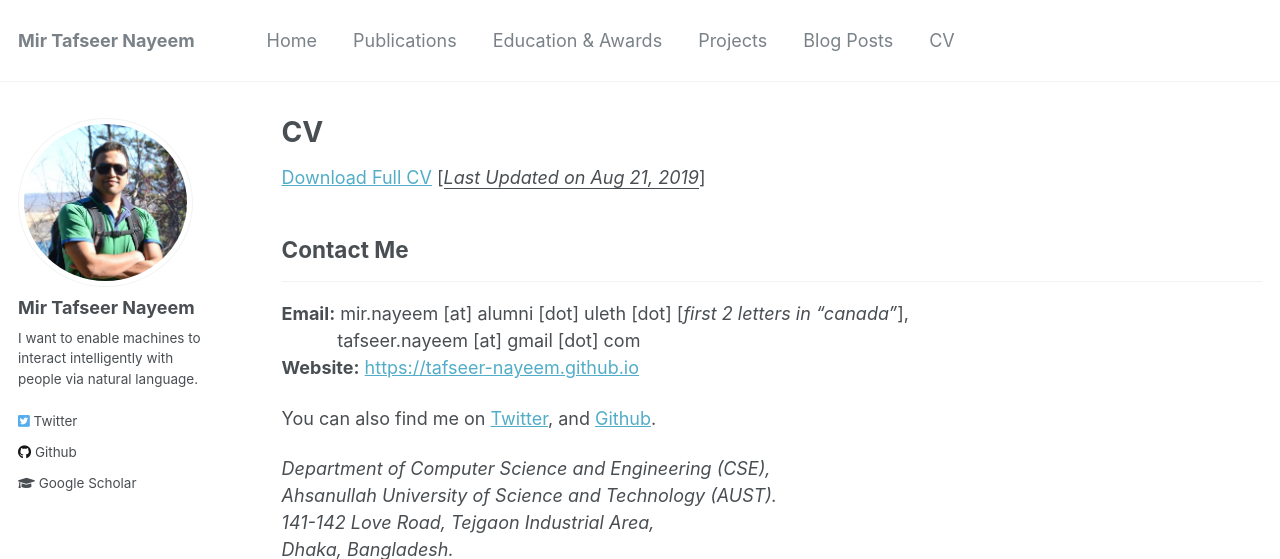
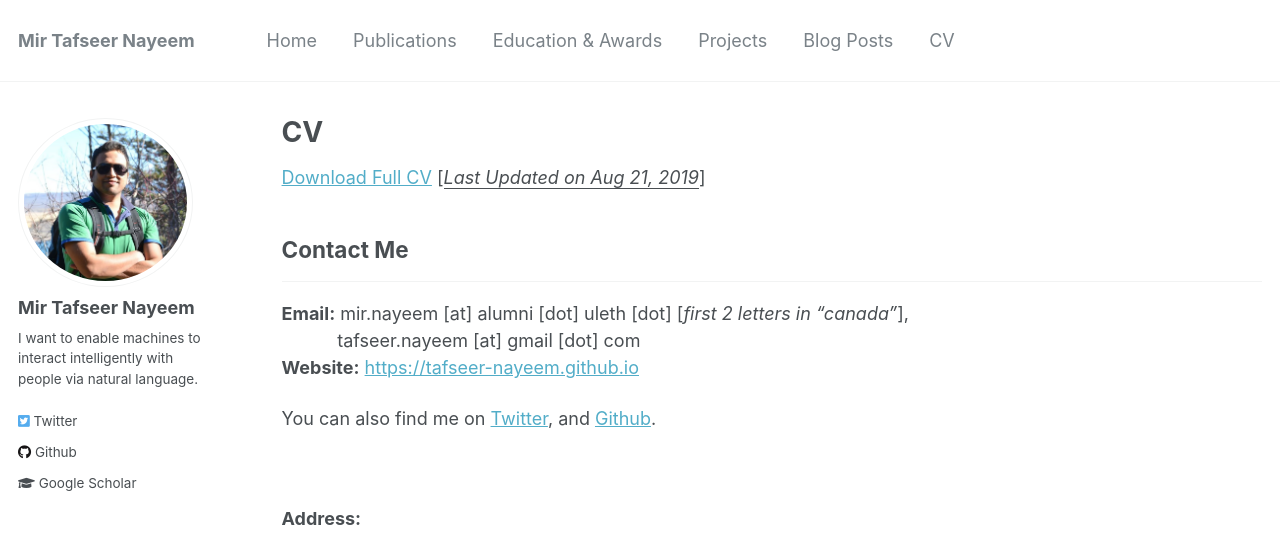
Before and after one commit to sujan-sarker/sujan-sarker.github.io, a Jekyll site: the page built from _pages/cv.md, in a window 1280 px wide and 900 px high, cut to the strip 0-559 px from the top of the window. Built offline with Jekyll 4.4.1, drawn with Linux system fonts in a browser that asks for light colours.

Commit message:
Update cv.md

```diff
--- a/_pages/cv.md
+++ b/_pages/cv.md
@@ -18,6 +18,9 @@ redirect_from:
 
 You can also find me on [Twitter](https://twitter.com/mtnayeem), and [Github](https://github.com/tafseer-nayeem).
 
+<br />
+
+**Address:**
 <address>
 Department of Computer Science and Engineering (CSE), <br />
 Ahsanullah University of Science and Technology (AUST). <br />
@@ -25,6 +28,8 @@ Ahsanullah University of Science and Technology (AUST). <br />
 Dhaka, Bangladesh. <br />
 </address>
 
+<br />
+
 <iframe src="https://www.google.com/maps/embed?pb=!1m18!1m12!1m3!1d3651.5375119530972!2d90.40462791445606!3d23.76386639417981!2m3!1f0!2f0!3f0!3m2!1i1024!2i768!4f13.1!3m3!1m2!1s0x3755c77decb5f845%3A0xc2eadd2f3b867792!2sAhsanullah%20University%20of%20Science%20and%20Technology!5e0!3m2!1sen!2sus!4v1584909327199!5m2!1sen!2sus" width="600" height="450" frameborder="0" style="border:0;" allowfullscreen="" aria-hidden="false" tabindex="0"></iframe>
 
 __________________________________________________________
```
